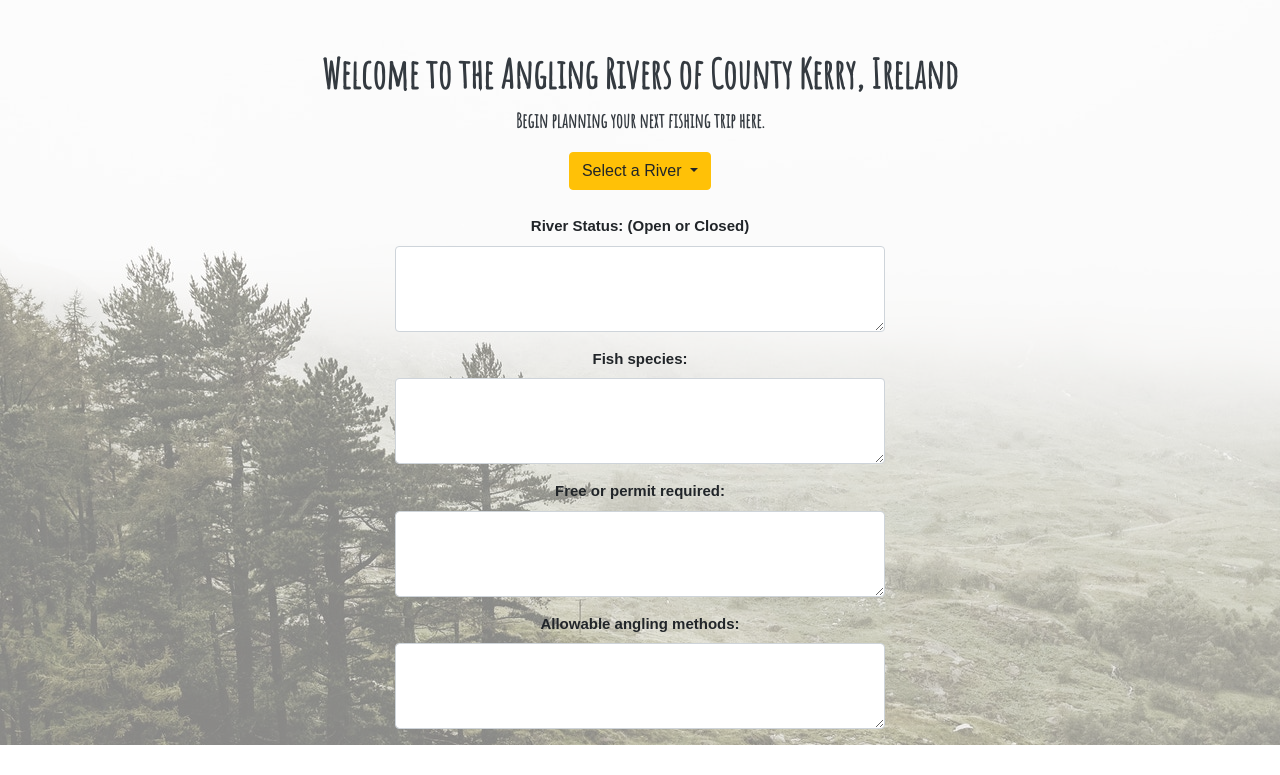
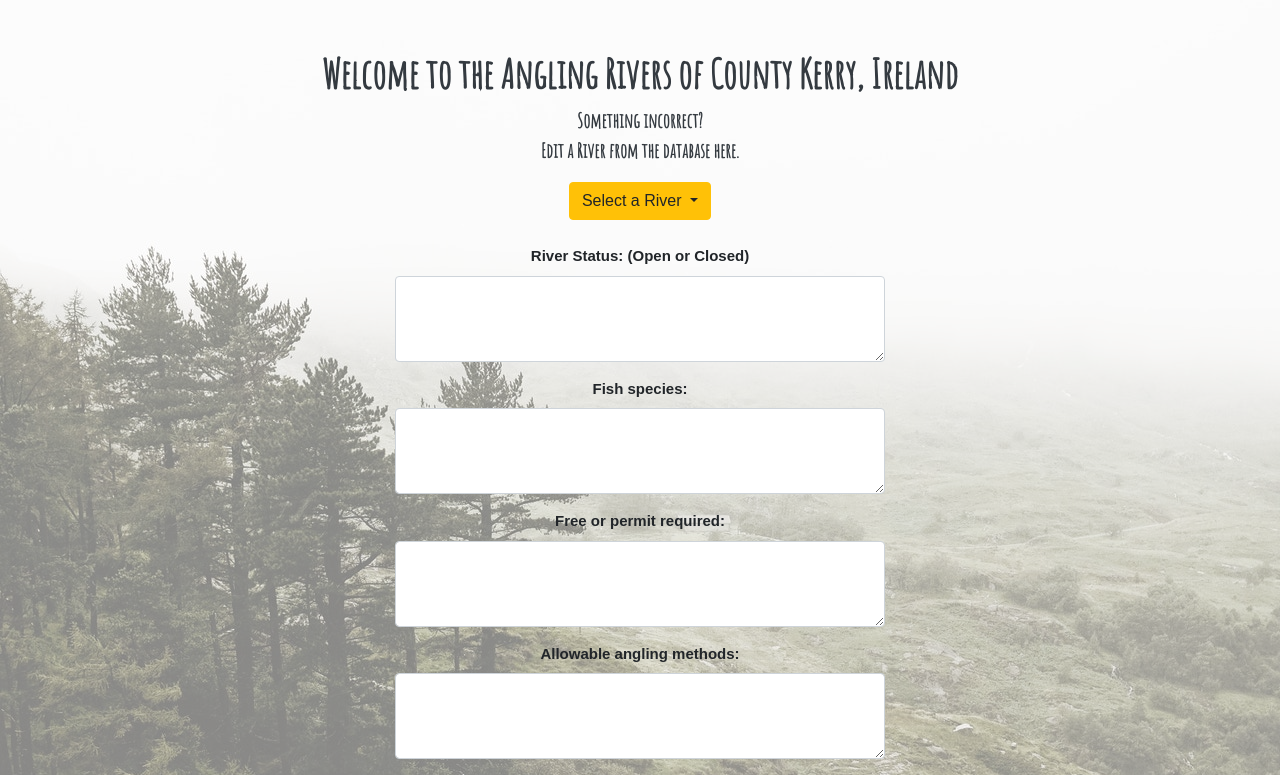
Before and after one commit to haydal810/Milestone-Project-3, a Flask app: page /edit_river in a window 1280 px wide. Shown: the part 56-831 px from the top of the page. Before the commit the page ends 801 px from the top, so only its background shows below. Run offline with Flask 2, Linux system fonts and the light colour scheme; data that the repository does not hold is empty; some libraries are stand-ins or nearby versions.

Commit message:
edit river and home nav item links given paths

```diff
--- a/app.py
+++ b/app.py
@@ -21,7 +21,7 @@ def get_river_names():
 ## This is the function for the edit river page:
 @app.route("/")
 @app.route("/edit_river")
-def edir_river():
+def edit_river():
     return render_template("edit_river.html", rivers=mongo.db.river_names.find())
 
 
--- a/templates/base.html
+++ b/templates/base.html
@@ -15,9 +15,9 @@
 </head>
 
 <body>
-    <!-- Navbar for each page -->
+    <header>
         <nav class="navbar navbar-expand-md navbar-dark bg-dark">
-        <a class="navbar-brand" href="#"><i class="fas fa-fish"></i> Rivers of County Kerry</a>
+            <a class="navbar-brand" href="{{url_for('get_river_names')}}"><i class="fas fa-fish"></i> Rivers of County Kerry</a>
             <button class="navbar-toggler" type="button" data-toggle="collapse" data-target="#navbarNavAltMarkup"
                 aria-controls="navbarNavAltMarkup" aria-expanded="false" aria-label="Toggle navigation">
                 <span class="navbar-toggler-icon"></span>
@@ -25,12 +25,15 @@
             <div class="collapse navbar-collapse" id="navbarNavAltMarkup">
                 <div class="navbar-nav ml-auto">
                     <a class="nav-item nav-link" href="#">Top 3 Rivers</a>
-                <a class="nav-item nav-link" href="#">Edit River Details</a>
+                    <a class="nav-item nav-link" href="{{url_for('edit_river')}}">Edit River Details</a>
                     <a class="nav-item nav-link" href="#">Add a new River</a>
                     <a class="nav-item nav-link" href="#">Leave a Review</a>
                 </div>
             </div>
         </nav>
+    </header>
+    <!-- Navbar for each page -->
+
     <div class="container-fluid bg">
     </div>
     <div class="container-fluid">
--- a/templates/edit_river.html
+++ b/templates/edit_river.html
@@ -7,7 +7,7 @@
         <div class="row justify-content-center">
             <div class="col-10 text-dark welcome-text">
                 <h1><strong>Welcome to the Angling Rivers of County Kerry, Ireland</strong></h1>
-                <p><strong>Begin planning your next fishing trip here.</strong></p>
+                <p><strong>Something incorrect?<br>Edit a River from the database here.</strong></p>
             </div>
         </div>
         <!–– Dropdown for River to select for edit -->
```
Lines whose indentation alone changed are shown as unchanged.
